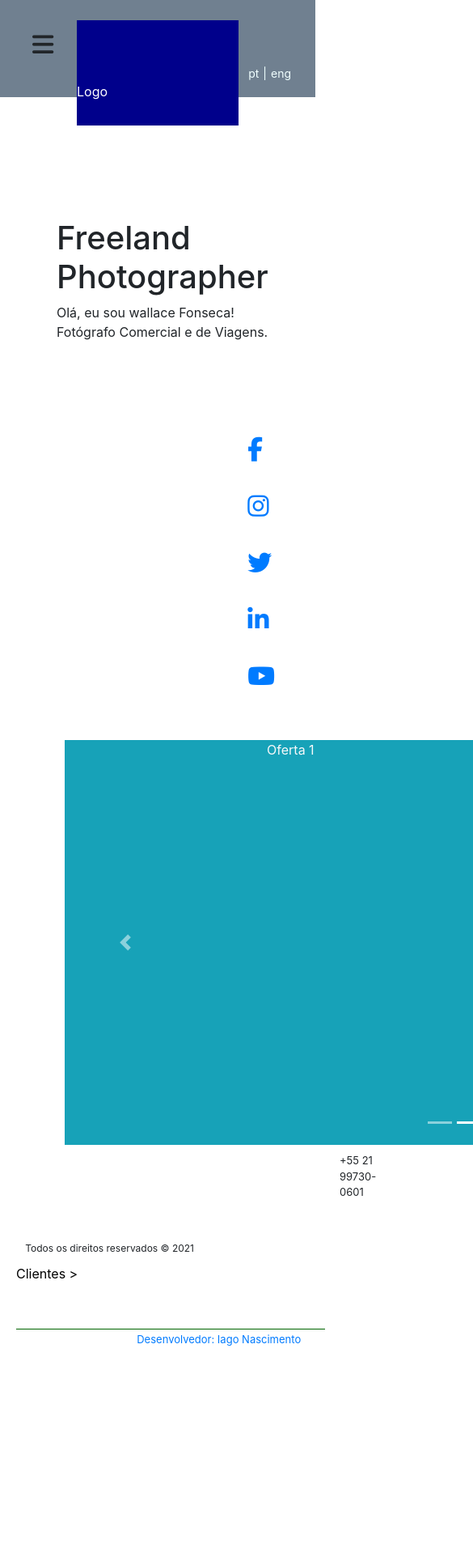
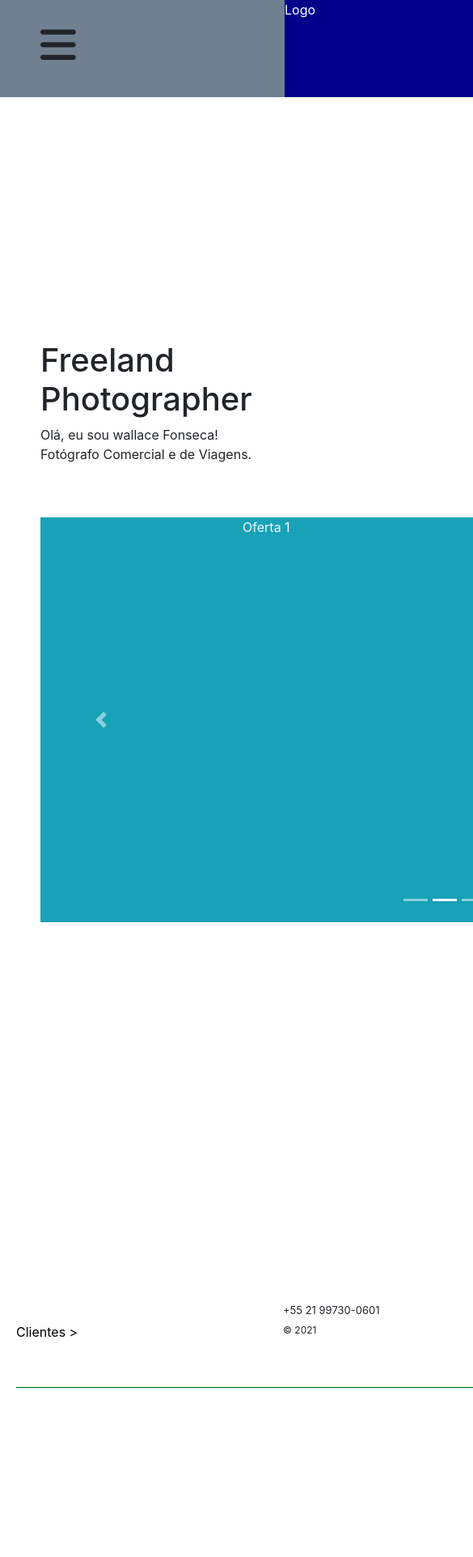
Before and after one commit to IagoNascimentocode/Site-Portifolio, a website: page public/index.html in a window 390 px wide. Shown: the top 1923 px of the page at 81% size, 585 px wide, since content can reach past the window. Before the commit the page ends 1664 px from the top, so only its background shows below. Drawn offline with nearby package versions, Linux system fonts and the light colour scheme.

Commit message:
Melhorando a responsividade

```diff
--- a/public/index.html
+++ b/public/index.html
@@ -10,8 +10,16 @@
     </head>
     <body>
 
+        <header>
 
-        <header class="header">
+            <div class="header">
+
+                <div class="btnNav">
+                    <div id="btn-navOpen" class="btn-navOpen fas fa-bars" onclick="navCollapseOn()"></div>
+                    <div id="btn-navClosed" class=" flip btn-navClosed fas fa-times" onclick="navCollapseOff()"></div>
+                </div>
+
+                <div class="logo">Logo</div>
 
                 <div class="divLink">
                     <a class="linkHeader" href="">eng </a>
@@ -20,20 +28,15 @@
                     <a class="linkHeader mr-4" href="" >oi@wallaceFonseca.com</a>
                 </div>
 
-
-            <div class="btnNav">
-                <div id="btn-navOpen" class="btn-navOpen fas fa-bars" onclick="navCollapseOn()"></div>
-                <div id="btn-navClosed" class=" flip btn-navClosed fas fa-times" onclick="navCollapseOff()"></div>
             </div>
-
-            <div class="quadrado">Logo</div>
-
 
         </header>
 
+
+
         <section>
 
-                <div id="title" class="float-left" >
+                <div id="title">
                     <h1 >Freeland<br>
                         Photographer
                     </h1>
@@ -41,17 +44,9 @@
                         Fotógrafo Comercial e de Viagens.
                     </p>
                 </div>
+            </div>
 
-                <ul id="social">
-
-                    <li class="social-item"><a href="#"><i class="fab fa-facebook-f"></i></a></li>
-                    <li class="social-item"><a href="#"><i class="fab fa-instagram"></i></a></li>
-                    <li class="social-item"><a href="#"><i class="fab fa-twitter"></i></a></li>
-                    <li class="social-item"><a href="#"><i class="fab fa-linkedin-in"></i></a></li>
-                    <li class="social-item"><a href="#"><i class="fab fa-youtube"></i></a></li>
-
-                </ul>
-
+            <div id="container-carousel">
                 <div id="meuCarroussel" class="carousel slide" data-ride="carousel">
 
                     <ul id="carousel-indicators" class="carousel-indicators">
@@ -87,11 +82,25 @@
                         </a>
                     </div>
                 </div>
+
+                <div id="social">
+                    <ul id="list-social">
+                        <li class="social-item"><a href="#"><i class="fab fa-facebook-f"></i></a></li>
+                        <li class="social-item"><a href="#"><i class="fab fa-instagram"></i></a></li>
+                        <li class="social-item"><a href="#"><i class="fab fa-twitter"></i></a></li>
+                        <li class="social-item"><a href="#"><i class="fab fa-linkedin-in"></i></a></li>
+                        <li class="social-item"><a href="#"><i class="fab fa-youtube"></i></a></li>
+                    </ul>
+                </div>
+
+                <div class="span">
                     <span id="phone">+55 21 99730-0601</span>
                     <span id="direitos">Todos os direitos reservados © 2021</span>
+                </div>
+            </section>
 
 
-        </section>
+            <footer>
 
                 <div id="footer">
                     <a id="clientes" href="#mapa" data-toggle="collapse">Clientes ></a>
@@ -106,11 +115,12 @@
                     <a href="#" id="dev">Desenvolvedor: Iago Nascimento</a>
                 </div>
 
+            </footer>
             <div id="layer">
                 <nav class="navbar">
 
                     <ul class="navbar-nav">
-                            <li class="nav-item"><a href="#"class="nav-link">Home</a></li>
+                        <li class="nav-item"><a href="./index.html"class="nav-link">Home</a></li>
                         <li class="nav-item"><a href="./sobre.html"class="nav-link">Sobre</a></li>
                         <li class="nav-item"><a href="#"class="nav-link">Portifólio</a></li>
                         <li class="nav-item"><a href="#"class="nav-link">Serviços</a></li>
--- a/public/styles/styles.css
+++ b/public/styles/styles.css
@@ -1,7 +1,49 @@
+body{
+    margin: 0;
+    padding: 0;
+
+    display: grid;
+    grid-template-rows: 0.5fr 2fr 0.5fr;
+}
 .header{
+    display: flex;
+    width: 100%;
+    justify-content: space-between;
     background-color:slategrey;
-    width: 100%;
     height: 120px;
+    overflow: visible;
+}
+.btnNav{
+    width: 30%;
+    width: 25px;
+    height: 25px;
+}
+.btn-navOpen,.btn-navClosed{
+    font-size: 50px;
+    position: absolute;
+    display: flex;
+    top: 30px;
+    left: 50px;
+    transform-style:preserve-3d;
+    backface-visibility: hidden;
+    transition: transform 1s;
+}
+.flip{
+    transform: rotateY(540deg);
+
+}
+.logo{
+    margin-left: 200px;
+    width: 240px;
+    height: 120px;
+    background-color: darkblue;
+    color:white
+}
+.divLink{
+    font-size: 14px;
+    float: right;
+    margin-top: 80px;
+    margin-right: 30px;
 }
 .linkHeader{
     font-size: 14px;
@@ -14,18 +56,10 @@
     text-decoration: none;
     color: yellowgreen;
 }
-.quadrado{
-    position: relative;
-    margin: auto;
-    width: 200px;
-    height: 130px;
-    background-color: darkblue;
-    color:white
-}
 #layer{
     position: absolute;
     width: 100%;
-    height: 120%;
+    height: 140%;
     background-color: rgba(0, 0, 0, 0.9);
     color: whitesmoke;
     font-size: 40px;
@@ -35,60 +69,57 @@
     flex-direction: column;
     top: 0;
 }
-.divLink{
-    font-size: 14px;
-    float: right;
-    margin-top: 80px;
-    margin-right: 30px;
-}
-.btnNav{
-    width: 25px;
-    height: 25px;
-    position: relative;
-}
-.btn-navOpen,.btn-navClosed{
-    font-size: 100px;
-    width: 100%;
-    height: 100%;
-    display: flex;
-    position: absolute;
-    align-items: center;
-    justify-content: center;
-    margin-top:40px ;
-    margin-left:40px;
-    font-size: 30px;
-    transform-style:preserve-3d;
-    backface-visibility: hidden;
-    transition: transform 1s;
-}
-.flip{
-    transform: rotateY(540deg);
 
-}
 #title{
-    margin-left: 70px;
-    margin-top: 150px;
-}
-.bloco-corousel-item{
-    height: 500px;
-    width: 1000px;
+    float: left;
+    margin-left: 50px;
+    margin-top: 100px;
 }
 #meuCarroussel{
     float: left;
-    left: 80px;
-    top: 40px;
+    top: 50px;
+    left: 50px;
 
+}
+.bloco-corousel-item{
+    width: 1000px;
+    height: 500px;
+
+}
+.span{
+    position: relative;
+    justify-content: center;
+}
+#phone{
+    display: inline;
+    font-size: 13px;
+}
+#phone:hover{
+    font-weight: bold;
+}
+#direitos{
+    margin-left: 700px;
+    display: inline;
+    font-size: 12px;
 }
 #social{
     float: right;
+    margin-top: 100px;
+    margin-right: 70px;
     font-size: 30px;
-    margin-right: 50px;
-    margin-top: 70px;
+}
+#list-social{
     text-decoration: none;
     list-style: none;
+
 }
 .social-item{
     margin-top: 25px;
+}
+.span{
+    display: inline-block;
+    top: 50px;
+    left: 350px;
 }
 #footer{
     float: left;
@@ -123,24 +154,9 @@
     color: black;
     text-decoration:none;
     float: left;
+    margin-top: 20px ;
     margin-bottom: 40px;
 }
 #clientes:hover{
     font-weight: bold;
 }
-#phone{
-    font-size: 13px;
-    float: left;
-    margin-top: 50px;
-    margin-left: 420px;
-}
-#phone:hover{
-    font-weight: bold;
-}
-#direitos{
-    font-size: 12px;
-    float:right;
-    margin-top: 50px;
-    margin-right: 150px;
-
-}
--- a/scripts/script.js
+++ b/scripts/script.js
@@ -4,7 +4,7 @@ function navCollapseOn(){
     let btnOpen = document.getElementById("btn-navOpen")
     let btnClosed = document.getElementById("btn-navClosed")
 
-/*     layer.style.display = 'flex' */
+    layer.style.display = 'flex'
     carousel.style.display = 'none'
     btnOpen.classList.add('flip')
     btnClosed.classList.remove('flip')
```
Also changed, not shown: public/sobre.html (+53 -1 lines). Lines whose indentation alone changed are shown as unchanged.
